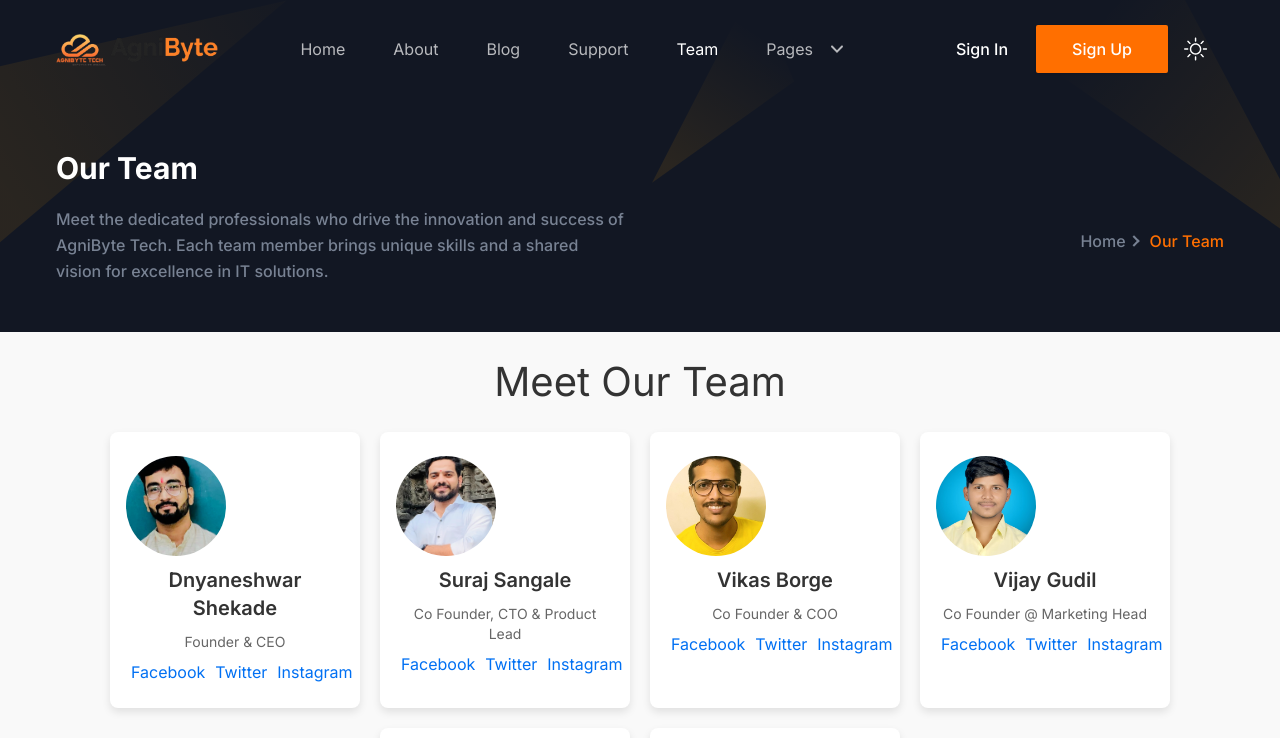
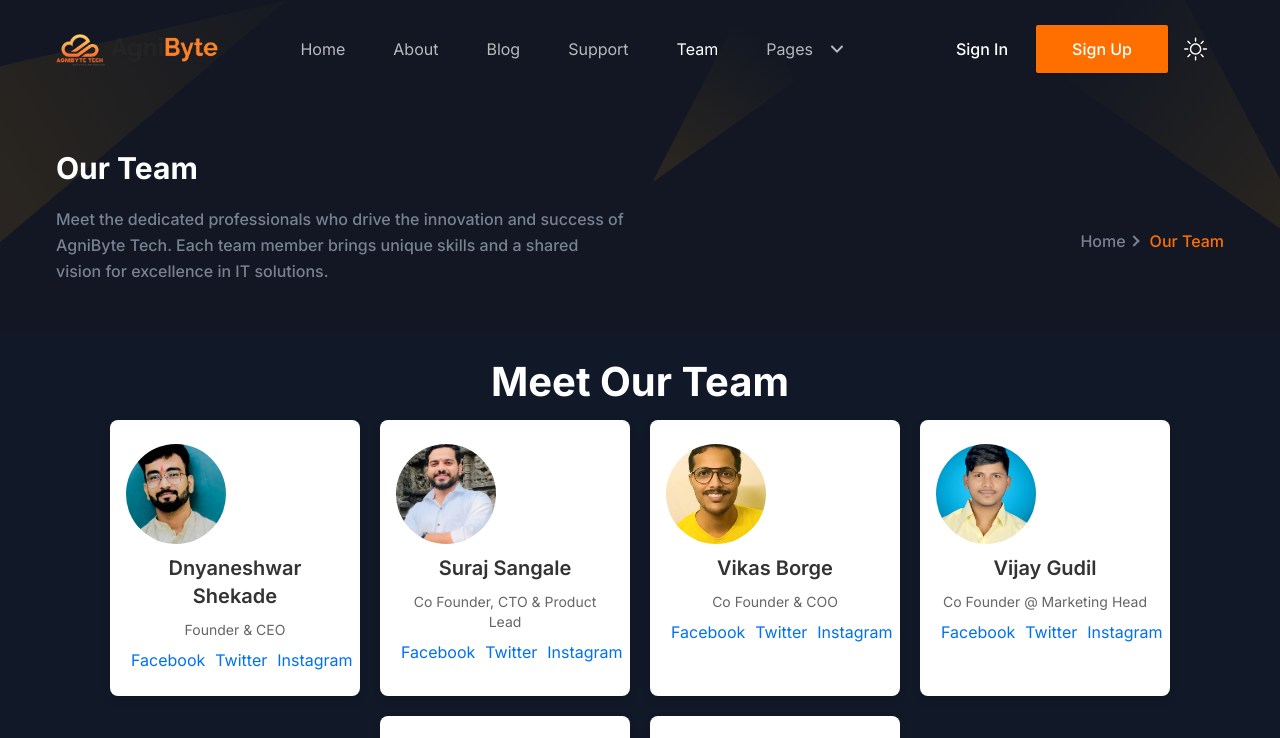
Before and after one commit to dnyaneshwarshekade/agnibyte, a Next.js app: page /team in a window 1280 px wide. Shown: the top 738 px of the page. Built offline with nearby package versions, Linux system fonts and the light colour scheme.

Commit message:
Dark theme added

```diff
--- a/src/app/team/page.tsx
+++ b/src/app/team/page.tsx
@@ -2,13 +2,11 @@
 import TeamMember from '@/components/Team/TeamMember';
 import Breadcrumb from '@/components/Common/Breadcrumb';
 import { teamData } from '@/components/Team/teamData';
-
 import { Metadata } from 'next';
 
 export const metadata: Metadata = {
   title: 'Meet Our Team | AgniByte Tech',
   description: 'Learn more about the talented individuals behind AgniByte Tech.',
-  // other metadata//
 };
 
 const TeamPage: React.FC = () => {
@@ -18,8 +16,8 @@
         pageName="Our Team"
         description="Meet the dedicated professionals who drive the innovation and success of AgniByte Tech. Each team member brings unique skills and a shared vision for excellence in IT solutions."
       />
-      <div className="team-page">
-        <h1>Meet Our Team</h1>
+      <div className="team-page bg-gray-100 dark:bg-gray-900 min-h-screen p-8">
+        <h1 className="text-3xl font-bold text-gray-900 dark:text-white mb-8">Meet Our Team</h1>
         <div className="team-list">
           {teamData.map(member => (
             <TeamMember key={member.id} member={member} />
```
